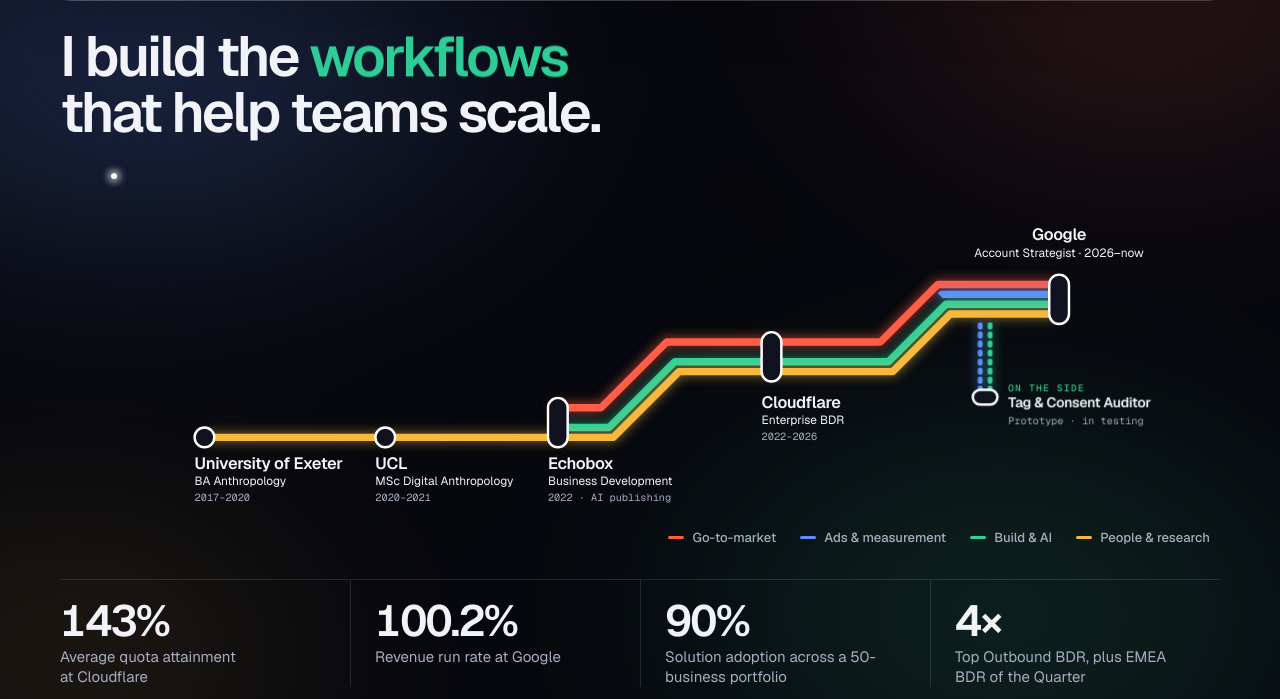
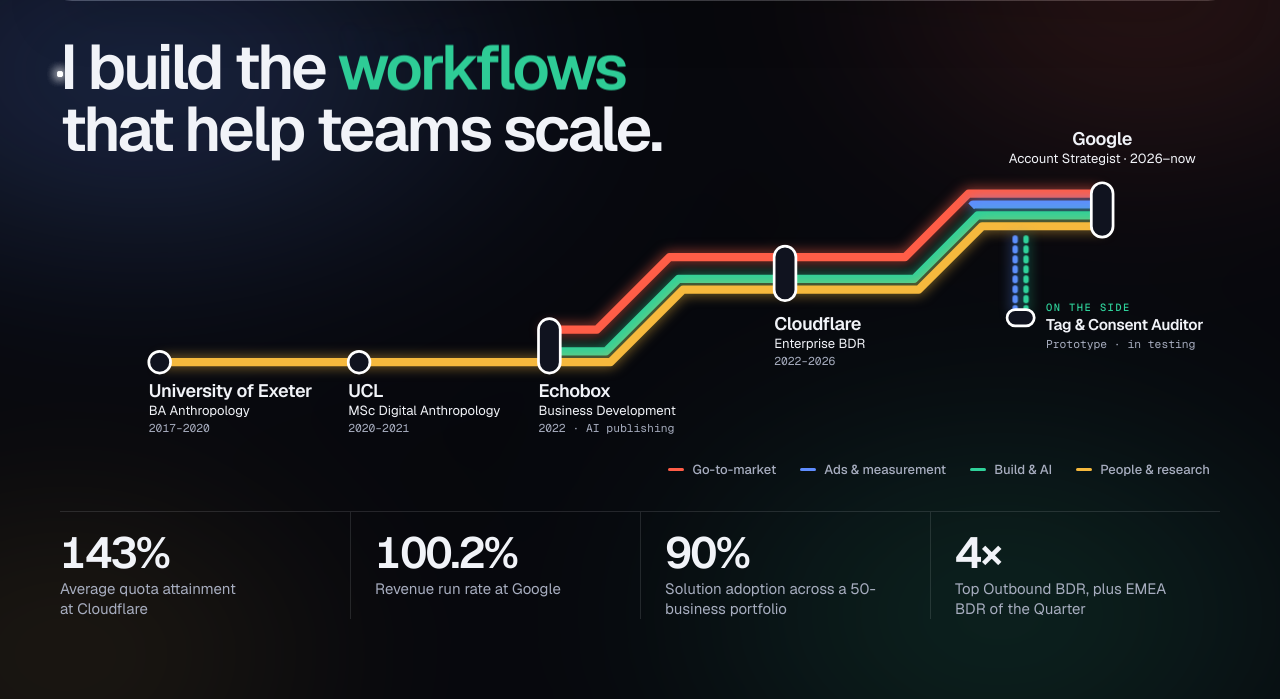
Before and after one commit to StarlessKnave/matveylutsenko-, a plain HTML site: page index.html in a window 1280 px wide. Shown: the part 101-800 px from the top of the page. Drawn offline with nearby package versions, Linux system fonts and the light colour scheme.

Commit message:
Set the title into the map's open corner on laptop screens
Co-Authored-By: Claude Fable 5.2 <noreply@anthropic.com>
Claude-Session: https://claude.ai/code/session_01QMtQNGptrkUyWXKCpt37HF

```diff
--- a/index.html
+++ b/index.html
@@ -195,7 +195,14 @@
   .stats dd{font-size:clamp(2rem,3.4vw,3rem);font-weight:600;letter-spacing:-.045em;line-height:1;font-variant-numeric:tabular-nums}
   .stats dt{font-size:.9375rem;line-height:1.35;color:var(--ink-2);max-width:26ch;text-wrap:pretty}
   /* laptop first screen: title, map and key figures together */
-  @media (min-width:1001px){.map svg.map-h{max-height:max(230px,calc(100svh - 468px))}}
+  @media (min-width:1001px){
+    .open{padding-top:clamp(28px,6svh,72px)}
+    .open-top{position:relative;z-index:4;pointer-events:none}
+    h1{font-size:clamp(2.6rem,4.9vw,4.5rem)}
+    /* the title sits in the open top-left corner of the map */
+    .net{margin-top:clamp(-118px,-7.4vw,-84px)}
+    .map svg.map-h{max-height:max(260px,calc(100svh - 372px))}
+  }
   @media (max-width:820px){.stats{grid-template-columns:1fr 1fr}.stats div{padding:22px 16px 22px 0}.stats div + div{padding-left:0;border-left:0}.stats div:nth-child(even){padding-left:16px;border-left:1px solid var(--rule)}.stats div:nth-child(n+3){border-top:1px solid var(--rule)}}
 
   /* following a line */
```
